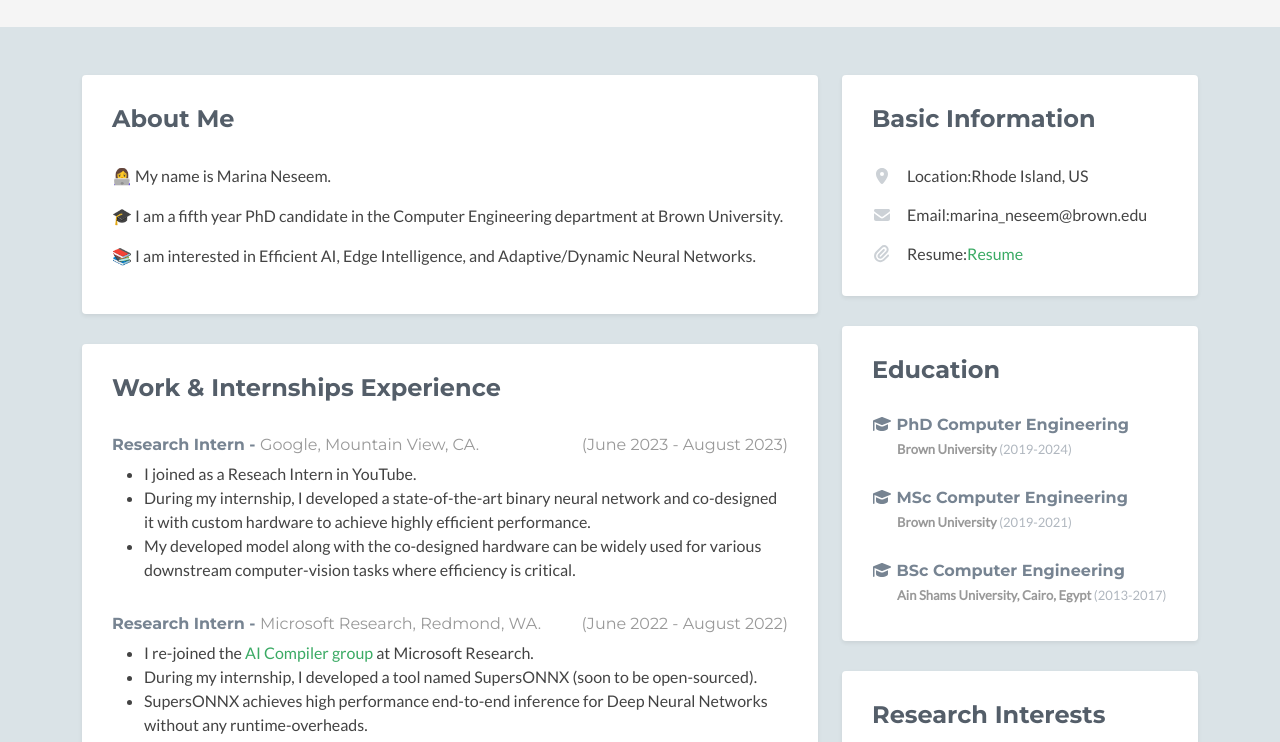
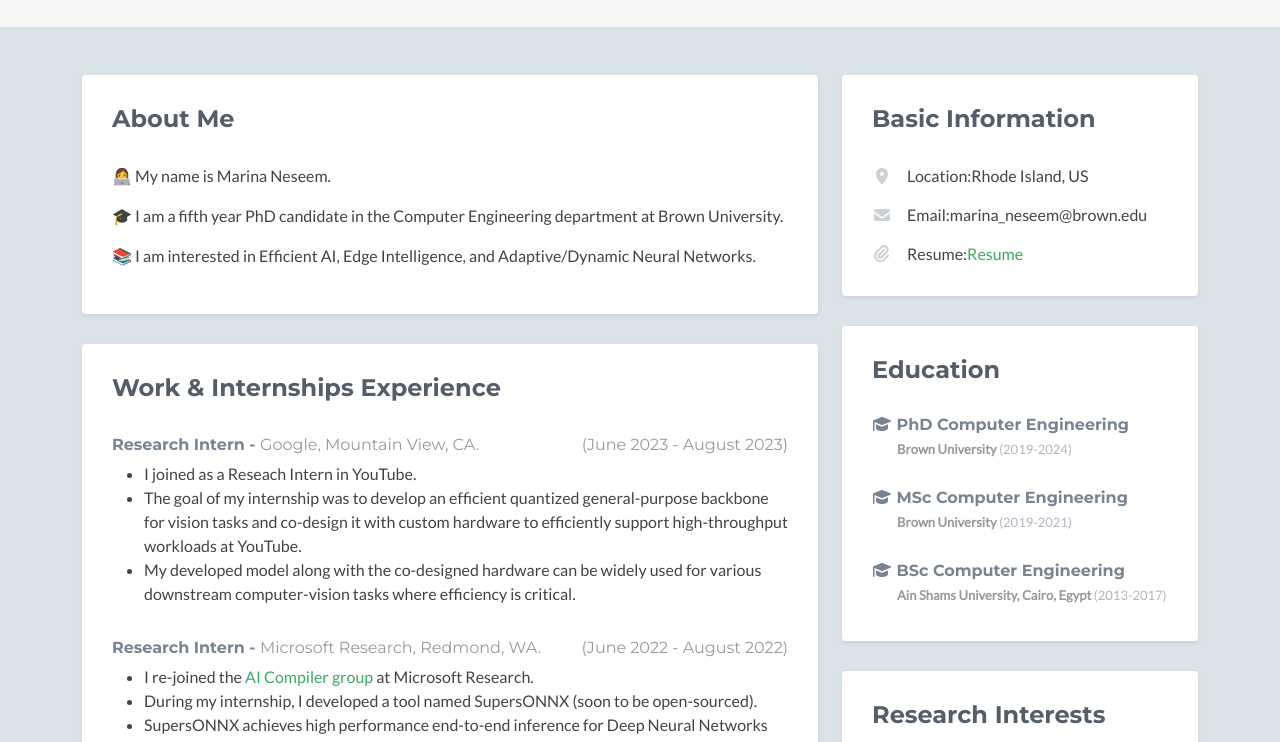
Before and after one commit to MarinaHesham/marinahesham.github.io, a plain HTML site: page index.html in a window 1280 px wide. Shown: the part 299-1041 px from the top of the page. Drawn offline with nearby package versions, Linux system fonts and the light colour scheme; no server answers; a script that the page names is missing; some icons are missing.

Commit message:
Update index.html

```diff
--- a/index.html
+++ b/index.html
@@ -76,7 +76,7 @@
                                 <h3 class="title">Research Intern - <span class="place"><a href="#">Google, Mountain View, CA.</a></span> <span class="year" style="float:right;">(June 2023 - August 2023)</span></h3>
                                   <ul>
 					<li>I joined as a Reseach Intern in YouTube.</li>
-					<li>During my internship, I developed a state-of-the-art binary neural network and co-designed it with custom hardware to achieve highly efficient performance.</li>
+					<li>The goal of my internship was to develop an efficient quantized general-purpose backbone for vision tasks and co-design it with custom hardware to efficiently support high-throughput workloads at YouTube.</li>
 					<li>My developed model along with the co-designed hardware can be widely used for various downstream computer-vision tasks where efficiency is critical.</li>
 				</ul>
                             </div><!--//item-->
```
